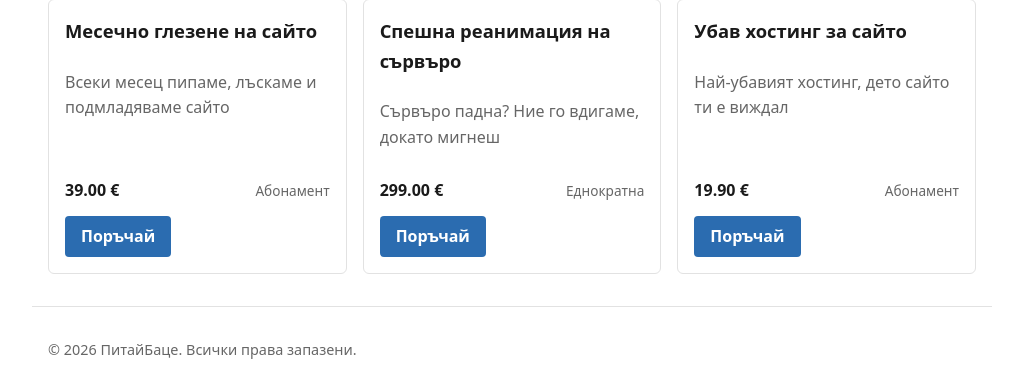
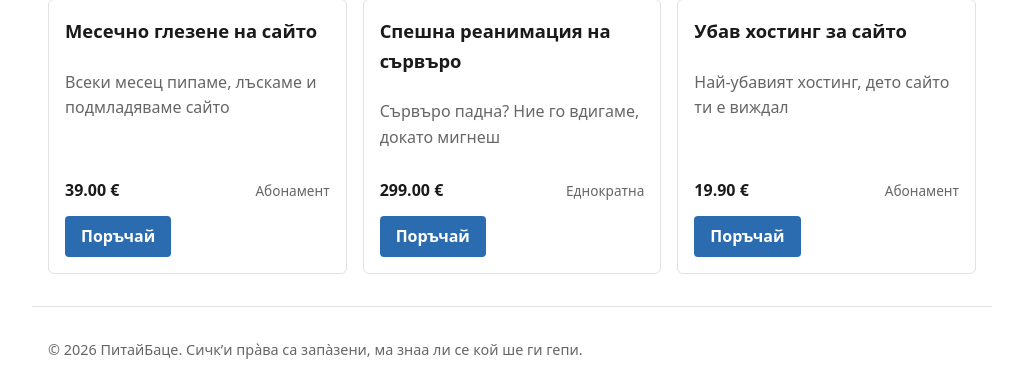
Before and after one commit to Gogo2204/PitayBatse, a Django app: page /services/ in a window 1280 px wide. Shown: the part 449-840 px from the top of the page, without its empty margins (128-1151 px from the left). Run offline with Django 5.2, Linux system fonts and the light colour scheme; the visitor is signed in with stand-in values (Sample User, id 1); data comes from the database, SQL or seed files in the repository.

Commit message:
Refine registration and footer wording

```diff
--- a/accounts/templates/accounts/register.html
+++ b/accounts/templates/accounts/register.html
@@ -1,6 +1,6 @@
 {% extends "base.html" %}
 
-{% block title %}Регистрация — ПитайБаце{% endblock %}
+{% block title %}Регистрация - ПитайБаце{% endblock %}
 
 {% block content %}
 <section class="auth-card">
@@ -19,7 +19,6 @@
             <div class="form-row">
                 <label for="{{ field.id_for_label }}">{{ field.label }}</label>
                 {{ field }}
-                {% if field.help_text %}<small class="help-text">{{ field.help_text }}</small>{% endif %}
                 {% for error in field.errors %}<p class="field-error">{{ error }}</p>{% endfor %}
             </div>
         {% endfor %}
--- a/templates/base.html
+++ b/templates/base.html
@@ -37,7 +37,7 @@
     </main>
 
     <footer class="site-footer">
-        <p>&copy; {% now "Y" %} ПитайБаце. Всички права запазени.</p>
+        <p>&copy; {% now "Y" %} ПитайБаце. Сичк’и пра̀ва са запàзени, ма знаа ли се кой ше ги гепи.</p>
     </footer>
 </body>
 </html>
```
